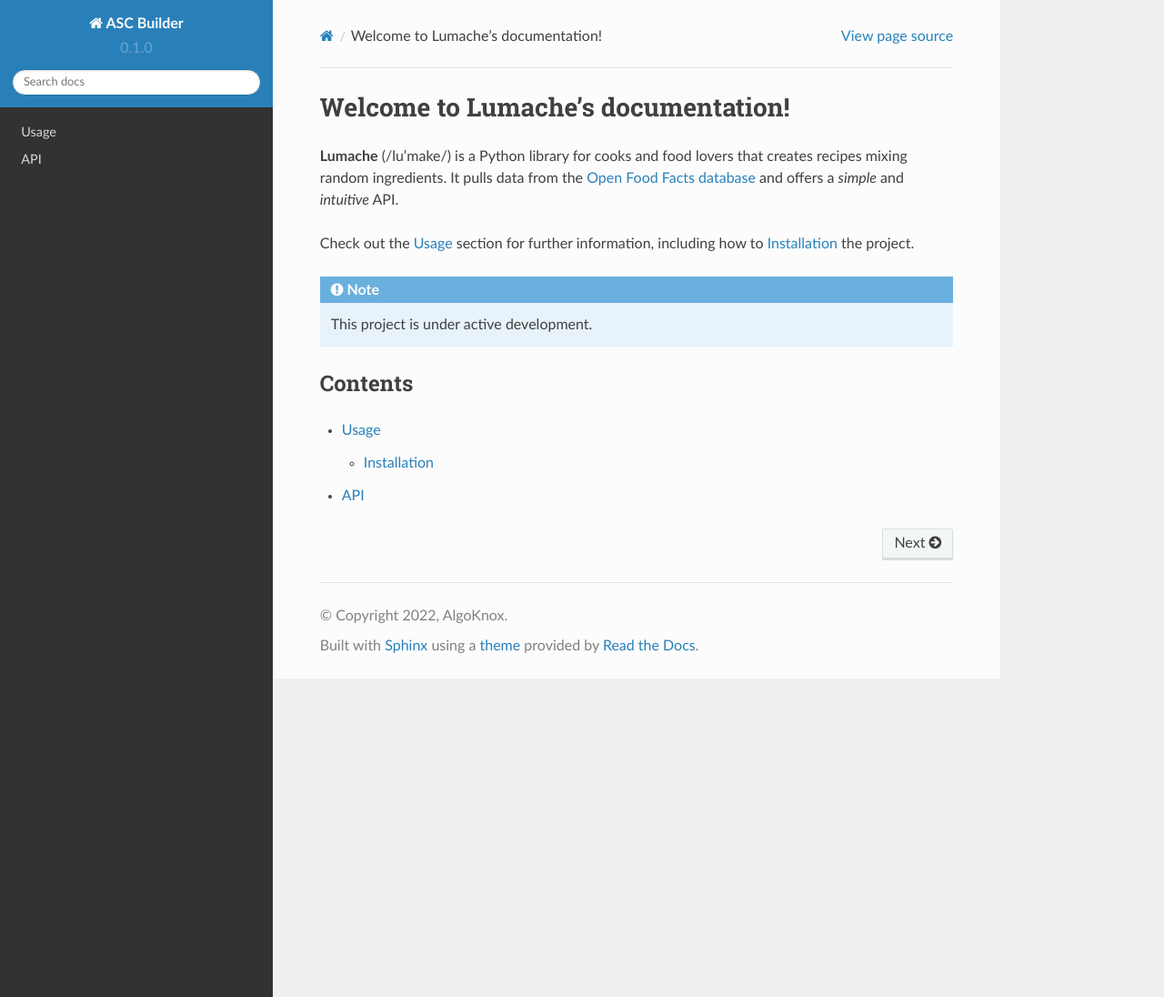
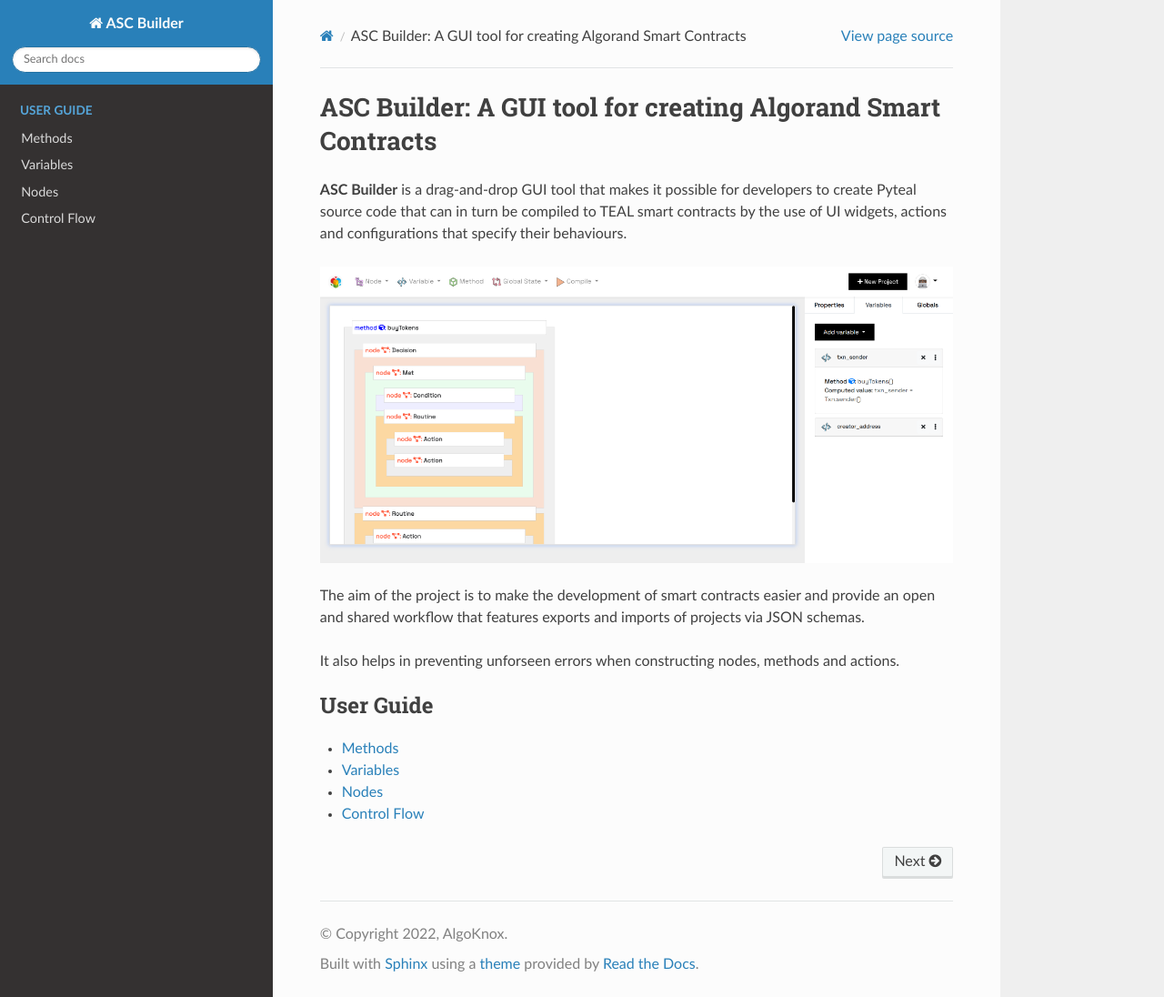
Before and after one commit to EdinyangaOttoho/ascbuilder-doc, a Sphinx documentation site: the page built from docs/source/index.rst, in a window 1280 px wide and 1096 px high. Shown: the whole window at 91% size. Built offline with Sphinx 7.4.7 and the Read the Docs theme 2.0.0, drawn with Linux system fonts in a browser that asks for light colours.

Commit message:
documentation

```diff
--- a/docs/source/api.rst
+++ /dev/null
@@ -1,2 +0,0 @@
-API
-===
--- a/docs/source/conf.py
+++ b/docs/source/conf.py
@@ -1,35 +1,55 @@
 # Configuration file for the Sphinx documentation builder.
+#
+# This file only contains a selection of the most common options. For a full
+# list see the documentation:
+# https://www.sphinx-doc.org/en/master/usage/configuration.html
 
-# -- Project information
+# -- Path setup --------------------------------------------------------------
 
-project = 'ASC Builder'
-copyright = '2022, AlgoKnox'
-author = 'AlgoKnox'
+# If extensions (or modules to document with autodoc) are in another directory,
+# add these directories to sys.path here. If the directory is relative to the
+# documentation root, use os.path.abspath to make it absolute, like shown here.
 
-release = '0.1'
-version = '0.1.0'
+import os
+import sys
 
-# -- General configuration
+sys.path.insert(0, os.path.abspath(".."))
 
-extensions = [
-    'sphinx.ext.duration',
-    'sphinx.ext.doctest',
-    'sphinx.ext.autodoc',
-    'sphinx.ext.autosummary',
-    'sphinx.ext.intersphinx',
-]
 
-intersphinx_mapping = {
-    'python': ('https://docs.python.org/3/', None),
-    'sphinx': ('https://www.sphinx-doc.org/en/master/', None),
-}
-intersphinx_disabled_domains = ['std']
+# -- Project information -----------------------------------------------------
 
-templates_path = ['_templates']
+project = "ASC Builder"
+copyright = "2022, AlgoKnox"
+author = "AlgoKnox"
 
-# -- Options for HTML output
 
-html_theme = 'sphinx_rtd_theme'
+# -- General configuration ---------------------------------------------------
 
-# -- Options for EPUB output
-epub_show_urls = 'footnote'
+# Add any Sphinx extension module names here, as strings. They can be
+# extensions coming with Sphinx (named 'sphinx.ext.*') or your custom
+# ones.
+extensions = ["sphinx.ext.autodoc", "sphinx.ext.napoleon"]
+source_suffix = [".rst"]
+master_doc = "index"
+
+napoleon_include_init_with_doc = True
+
+# Add any paths that contain templates here, relative to this directory.
+templates_path = ["_templates"]
+
+# List of patterns, relative to source directory, that match files and
+# directories to ignore when looking for source files.
+# This pattern also affects html_static_path and html_extra_path.
+exclude_patterns = ["_build", "Thumbs.db", ".DS_Store"]
+
+# -- Options for HTML output -------------------------------------------------
+
+# The theme to use for HTML and HTML Help pages.  See the documentation for
+# a list of builtin themes.
+#
+html_theme = "sphinx_rtd_theme"
+
+# Add any paths that contain custom static files (such as style sheets) here,
+# relative to this directory. They are copied after the builtin static files,
+# so a file named "default.css" will overwrite the builtin "default.css".
+# html_static_path = ["_static"]
--- /dev/null
+++ b/docs/source/control_flow.rst
@@ -0,0 +1,6 @@
+.. _control_flow:
+
+Control Flow
+=====================
+
+In every application, we have a way in which logic can be designed. In this sense, ASC Builder can be used to create a logical expression such as an :code:`If` statement which uses comparative operators and performs actions when due according to conditions met or not met.
--- a/docs/source/index.rst
+++ b/docs/source/index.rst
@@ -1,22 +1,20 @@
-Welcome to Lumache's documentation!
-===================================
+ASC Builder: A GUI tool for creating Algorand Smart Contracts
+=============================================================
 
-**Lumache** (/lu'make/) is a Python library for cooks and food lovers
-that creates recipes mixing random ingredients.
-It pulls data from the `Open Food Facts database <https://world.openfoodfacts.org/>`_
-and offers a *simple* and *intuitive* API.
+**ASC Builder** is a drag-and-drop GUI tool that makes it possible for developers to create Pyteal source code that can in turn be compiled to TEAL smart contracts by the use of UI widgets, actions and configurations that specify their behaviours.
 
-Check out the :doc:`usage` section for further information, including
-how to :ref:`installation` the project.
 
-.. note::
+.. figure:: ./assets/home.png
 
-   This project is under active development.
+The aim of the project is to make the development of smart contracts easier and provide an open and shared workflow that features exports and imports of projects via JSON schemas.
 
-Contents
---------
+It also helps in preventing unforseen errors when constructing nodes, methods and actions.
 
 .. toctree::
+   :maxdepth: 1
+   :caption: User Guide
 
-   usage
-   api
+   methods
+   variables
+   nodes
+   control_flow
--- /dev/null
+++ b/docs/source/requirements.txt
@@ -0,0 +1,3 @@
+sphinx==4.2.0
+sphinx-rtd-theme==1.0.0
+py-algorand-sdk
```
Also changed, not shown: docs/source/README.md (added, +20 -0 lines), docs/source/methods.rst (added, +18 -0 lines), docs/source/nodes.rst (added, +7 -0 lines), docs/source/usage.rst (deleted, +0 -9 lines), docs/source/variables.rst (added, +135 -0 lines), docs/source/assets/home.png (added), docs/source/assets/method.png (added), docs/source/assets/variables.png (added), docs/source/pyteal.png (added), docs/source/pyteal.svg (added), 1 other file.
